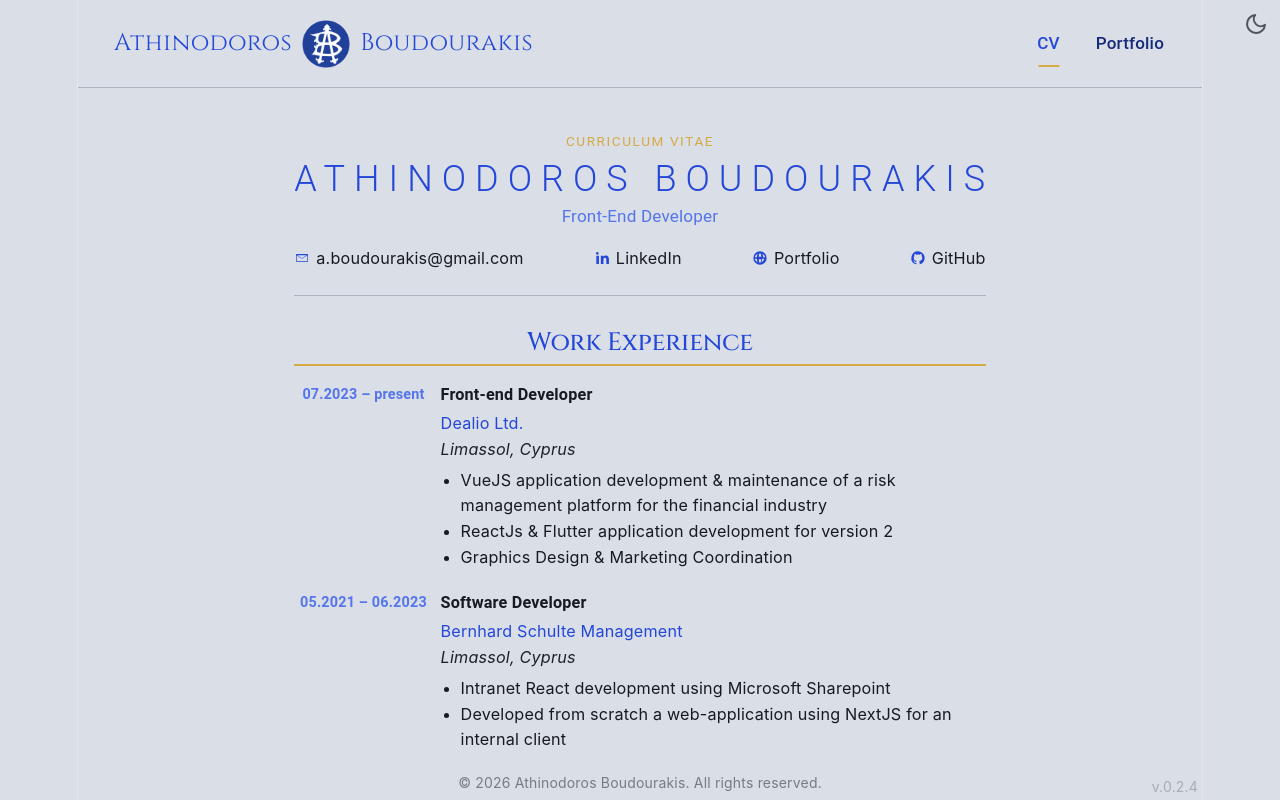
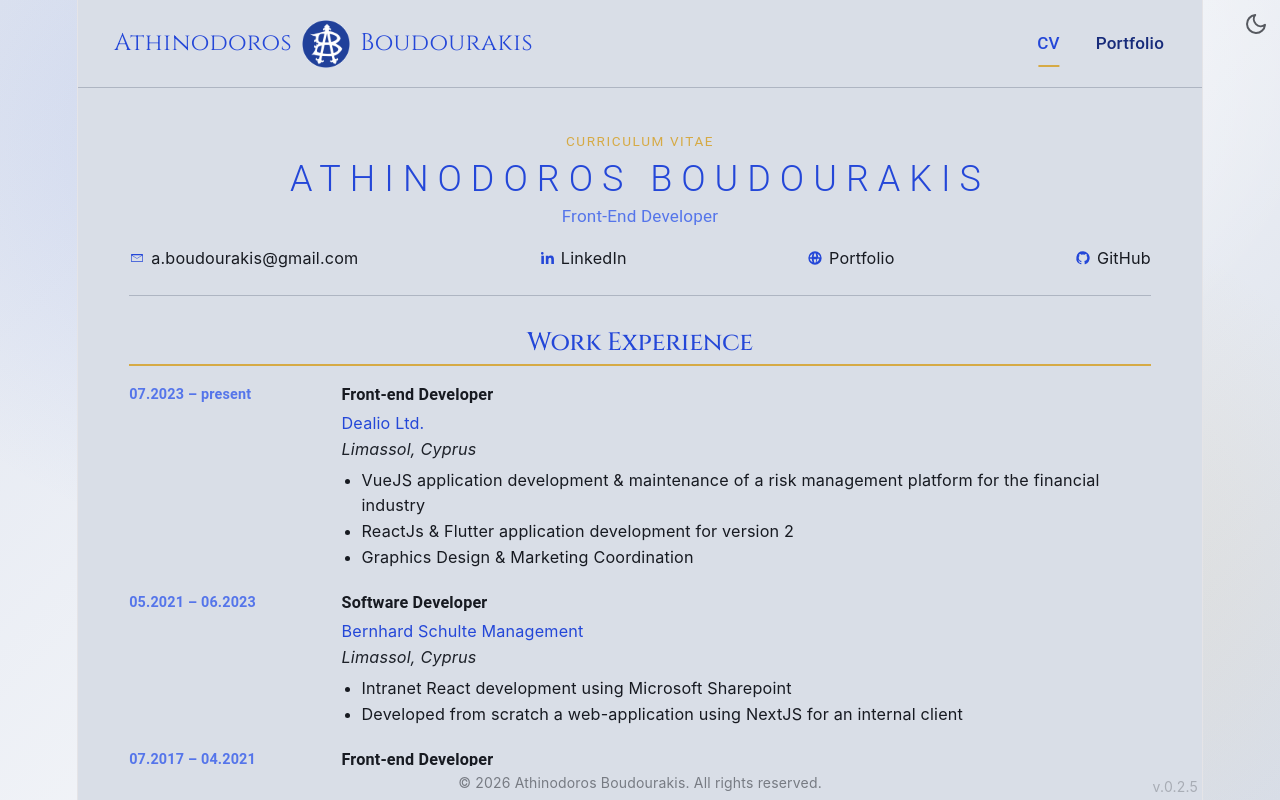
Before and after one commit to aBoudourakis/cv, a React (Vite) app: page / in a window 1280 px wide. Built offline with nearby package versions, Linux system fonts and the light colour scheme.

Commit message:
feature: CV Web app - add some style enhancements - change version to 0.2.5

```diff
--- a/package.json
+++ b/package.json
@@ -1,7 +1,7 @@
 {
   "name": "athos-cv",
   "private": true,
-  "version": "0.2.4",
+  "version": "0.2.5",
   "type": "module",
   "scripts": {
     "dev": "vite",
--- a/src/components/cv/CVContent.module.scss
+++ b/src/components/cv/CVContent.module.scss
@@ -1,13 +1,24 @@
 .CVContent {
   position: relative;
   display: flex;
-  width: min(210mm, 100vw);
-  max-width: 100%;
+  //width: min(210mm, 100vw);
+  width: 100%;
+  //max-width: 100%;
+  max-width: 420mm;
   //height: 100vh;
   //height: 100dvh;
   height: 100%;
   margin: 0 auto;
+  //margin: 0;
   color: var(--ab-text-color);
+
+  /* Reads as a virtual sheet of paper resting on the ambient page background. */
+  background: var(--ab-background-color);
+  //box-shadow:
+  //  0 0 0 1px var(--border-color),
+  //  0 12px 40px var(--shadow-color);
+  //border-left: 1px solid var(--ab-text-color-faint);
+  //border-right: 1px solid var(--ab-text-color-faint);
 }
 
 /* Floating page navigation, one anchor button per original PDF page. */
@@ -191,6 +202,7 @@
   font-family: var(--font-body), sans-serif;
   font-size: 0.8rem;
   font-weight: 600;
+  text-align: start;
   color: var(--royal-blue-soft);
   white-space: nowrap;
 }
--- a/src/styles/global.scss
+++ b/src/styles/global.scss
@@ -54,6 +54,13 @@
 
   // Scoped variables
   --ab-title-color: var(--royal-blue);
+
+  // Ambient page background (behind the CV paper, header and footer stay opaque above it)
+  --background-primary: #E8EAF1;
+  --background-secondary: #DBE0E9;
+  --background-highlight: rgba(255, 255, 255, 0.85);
+  --border-color: rgba(23, 26, 33, 0.08);
+  --shadow-color: rgba(23, 43, 122, 0.14);
 }
 
 * {
@@ -70,63 +77,69 @@ body.dark-mode {
 
   // Scoped variables
     --ab-title-color: var(--silver-light);
+
+  // Ambient page background: dark navy/slate edges, desaturated blue glow behind the CV
+  --background-primary: #10141d;
+  --background-secondary: #070a10;
+  --background-highlight: #1c263b;
+  --border-color: rgba(217, 222, 231, 0.1);
+  --shadow-color: rgba(0, 0, 0, 0.55);
 }
 
 
 body {
-  background: var(--ab-background-color);
   margin: 0;
   min-height: 100vh;
   font-family: "Inter", sans-serif;
   color: var(--ab-text-color);
 
-  &::before {
-    content: "";
-    position: fixed;
-    inset: -20px;
-    z-index: -1;
-
-    background: radial-gradient(
-            circle at 55% 15%,
-            rgba(36, 71, 216, 0.12),
-            transparent 35%
+  background:
+          radial-gradient(
+                  circle at 18% 18%,
+                  rgb(60 100 220 / 14%) 0,
+                  transparent 32%
+          ),
+          radial-gradient(
+                  circle at 82% 72%,
+                  rgb(202 164 68 / 12%) 0,
+                  transparent 30%
+          ),
+          radial-gradient(
+                  ellipse at 70% 8%,
+                  rgb(255 255 255 / 70%) 0,
+                  transparent 34%
           ),
           linear-gradient(
                   135deg,
-            #F7F8FA 0%,
-            #E8E9ED 50%,
-            #F7F8FA 100%
+                  rgb(225 230 240) 0%,
+                  rgb(242 244 248) 48%,
+                  rgb(216 222 233) 100%
           );
-
-    //filter: blur(64px);
-    backdrop-filter: blur(8px);
-    -webkit-backdrop-filter: blur(8px);
-  }
 }
 
 body.dark-mode {
-  &::before {
-    content: "";
-    position: fixed;
-    inset: -20px;
-    z-index: -1;
-
-    background: radial-gradient(
-            circle at 55% 15%,
-            rgba(36, 71, 216, 0.12),
-            transparent 35%
+  background:
+          radial-gradient(
+                  circle at 15% 20%,
+                  rgb(55 95 220 / 22%) 0,
+                  transparent 34%
+          ),
+          radial-gradient(
+                  circle at 85% 75%,
+                  rgb(190 145 45 / 14%) 0,
+                  transparent 30%
+          ),
+          radial-gradient(
+                  ellipse at 65% 5%,
+                  rgb(160 170 195 / 10%) 0,
+                  transparent 38%
           ),
           linear-gradient(
-            135deg,
-            #070a0f 0%,
-            #0c1118 50%,
-            #080b10 100%
+                  145deg,
+                  rgb(9 13 23) 0%,
+                  rgb(17 23 36) 48%,
+                  rgb(7 10 18) 100%
           );
-
-    //filter: blur(64px);
-    backdrop-filter: blur(8px);
-    -webkit-backdrop-filter: blur(8px);
-  }
 }
 
 .cv-title {
```
Lines whose indentation alone changed are shown as unchanged.
